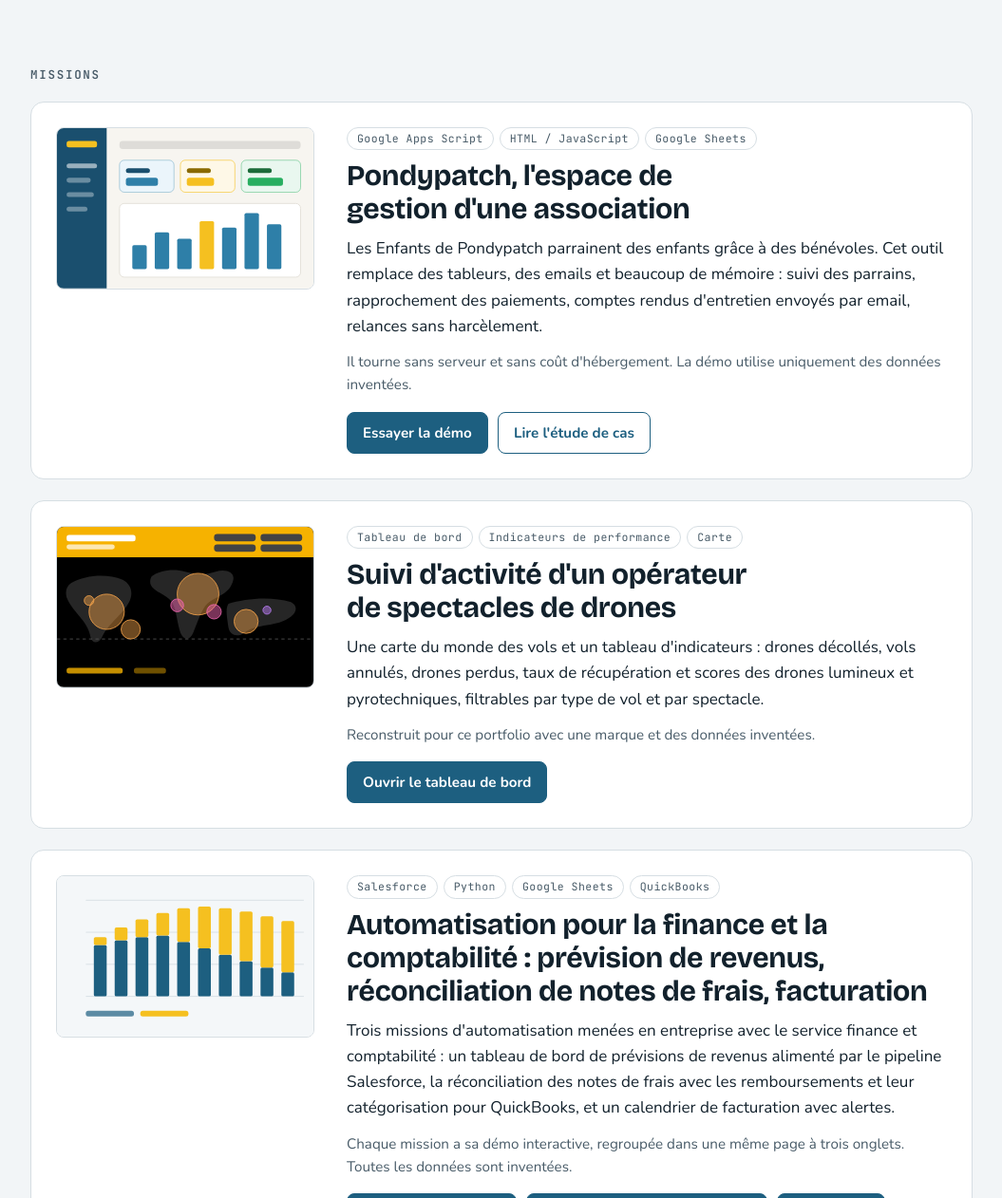
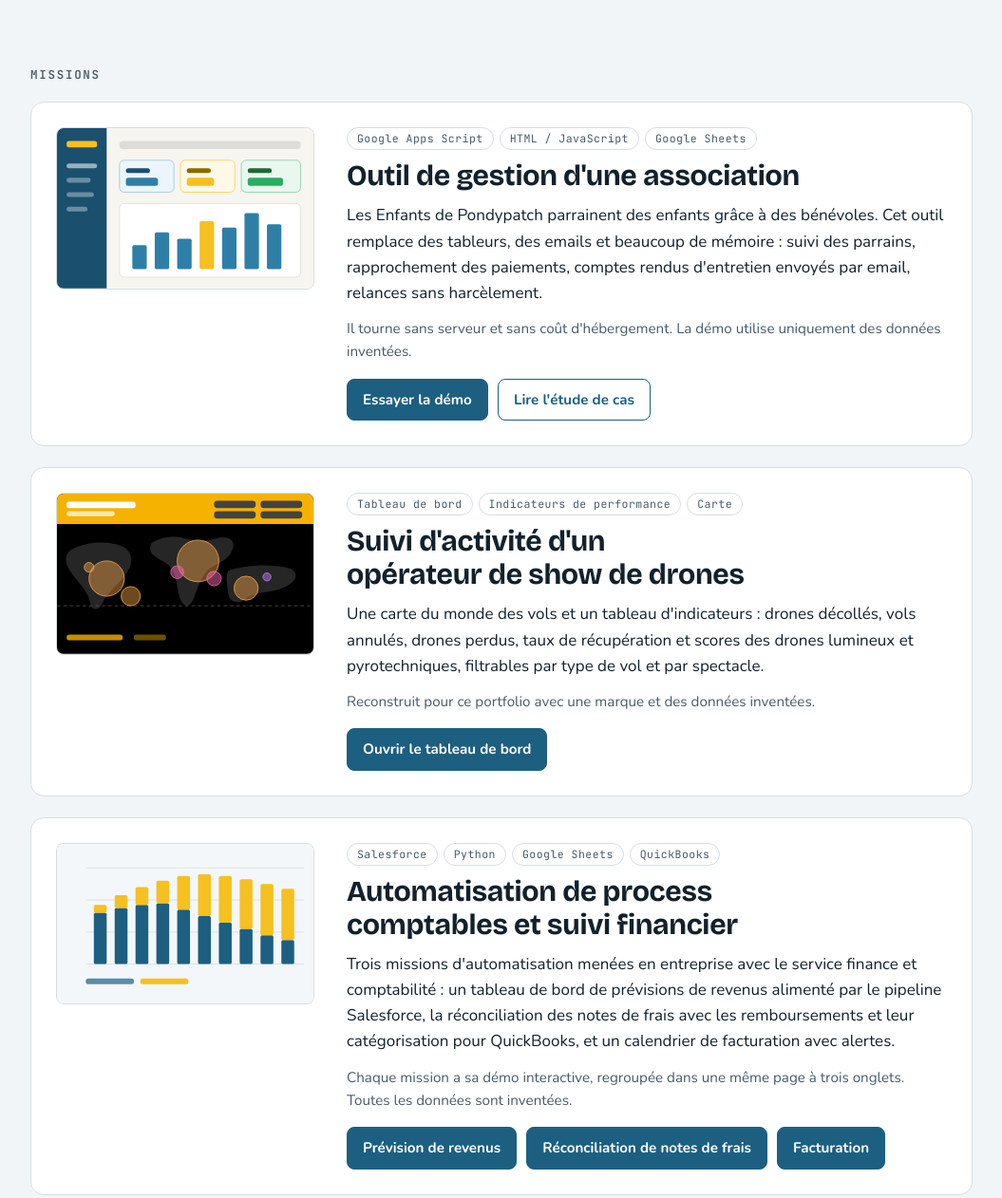
Before and after one commit to MachaLagune/portfolio, a plain HTML site: page index.html in a window 1280 px wide. Shown: the part 367-1629 px from the top of the page at 95% size, without its empty margins (112-1167 px from the left). Drawn offline with nearby package versions, Linux system fonts and the light colour scheme.

Commit message:
Add files via upload

```diff
--- a/index.html
+++ b/index.html
@@ -127,7 +127,7 @@ h2.sec { font-family: var(--f-mono); font-size: .78rem; font-weight: 600; letter
         </div>
         <div class="body">
           <ul class="tags"><li>Google Apps Script</li><li>HTML / JavaScript</li><li>Google Sheets</li></ul>
-          <h3>Pondypatch, l'espace de gestion d'une association</h3>
+          <h3>Outil de gestion d'une association</h3>
           <p>Les Enfants de Pondypatch parrainent des enfants grâce à des bénévoles. Cet outil remplace des tableurs, des emails et beaucoup de mémoire : suivi des parrains, rapprochement des paiements, comptes rendus d'entretien envoyés par email, relances sans harcèlement.</p>
           <p class="fact">Il tourne sans serveur et sans coût d'hébergement. La démo utilise uniquement des données inventées.</p>
           <div class="actions">
@@ -166,7 +166,7 @@ h2.sec { font-family: var(--f-mono); font-size: .78rem; font-weight: 600; letter
         </div>
         <div class="body">
           <ul class="tags"><li>Tableau de bord</li><li>Indicateurs de performance</li><li>Carte</li></ul>
-          <h3>Suivi d'activité d'un opérateur de spectacles de drones</h3>
+          <h3>Suivi d'activité d'un opérateur de show de drones</h3>
           <p>Une carte du monde des vols et un tableau d'indicateurs : drones décollés, vols annulés, drones perdus, taux de récupération et scores des drones lumineux et pyrotechniques, filtrables par type de vol et par spectacle.</p>
           <p class="fact">Reconstruit pour ce portfolio avec une marque et des données inventées.</p>
           <div class="actions">
@@ -209,7 +209,7 @@ h2.sec { font-family: var(--f-mono); font-size: .78rem; font-weight: 600; letter
         </div>
         <div class="body">
           <ul class="tags"><li>Salesforce</li><li>Python</li><li>Google Sheets</li><li>QuickBooks</li></ul>
-          <h3>Automatisation pour la finance et la comptabilité : prévision de revenus, réconciliation de notes de frais, facturation</h3>
+          <h3>Automatisation de process comptables et suivi financier</h3>
           <p>Trois missions d'automatisation menées en entreprise avec le service finance et comptabilité : un tableau de bord de prévisions de revenus alimenté par le pipeline Salesforce, la réconciliation des notes de frais avec les remboursements et leur catégorisation pour QuickBooks, et un calendrier de facturation avec alertes.</p>
           <p class="fact">Chaque mission a sa démo interactive, regroupée dans une même page à trois onglets. Toutes les données sont inventées.</p>
           <div class="actions">
```
